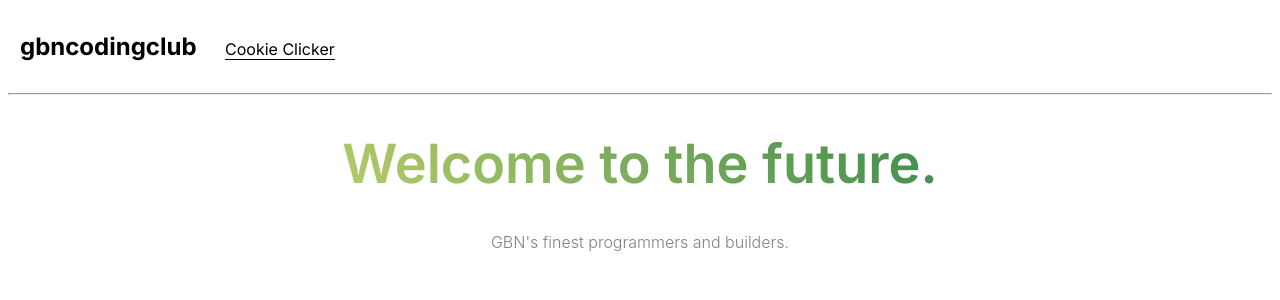
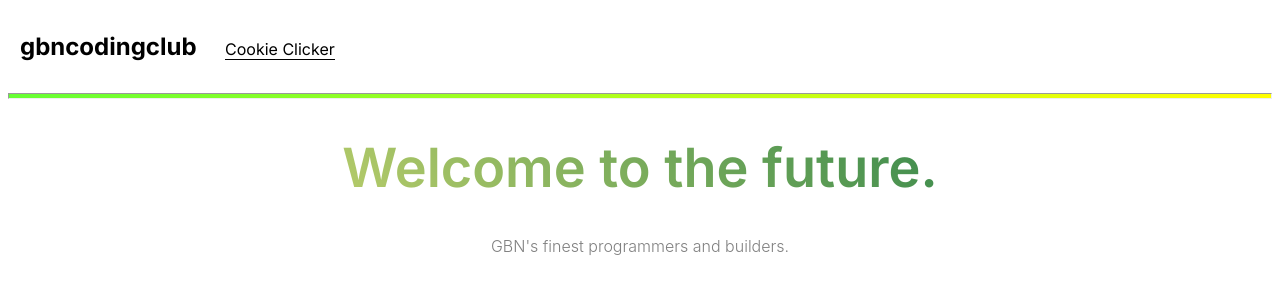
Before and after one commit to GBNCodingClub/website, a PHP site: page / in a window 1280 px wide. Shown: the top 300 px of the page. Run offline with PHP 8.4, Linux system fonts and the light colour scheme.

Commit message:
Update style.css

```diff
--- a/style.css
+++ b/style.css
@@ -26,8 +26,9 @@ nav h2 a{
   border: none;
 }
 
-nav L1
+.hr1
 {
+  border = 0;
    background: linear-gradient(to left, #ffff00 0%, #66ff33 100%);
    height: 4px;
 }
```
